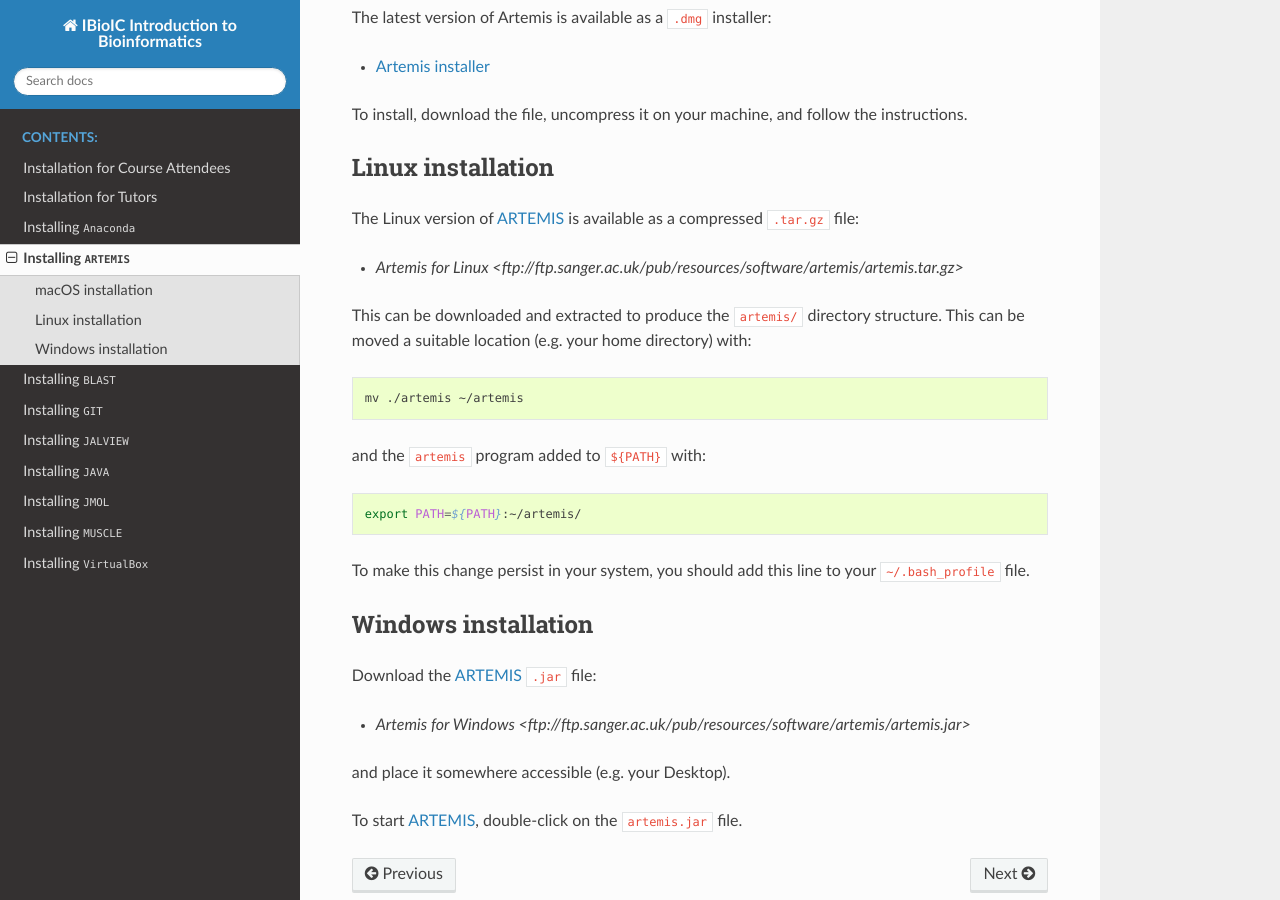
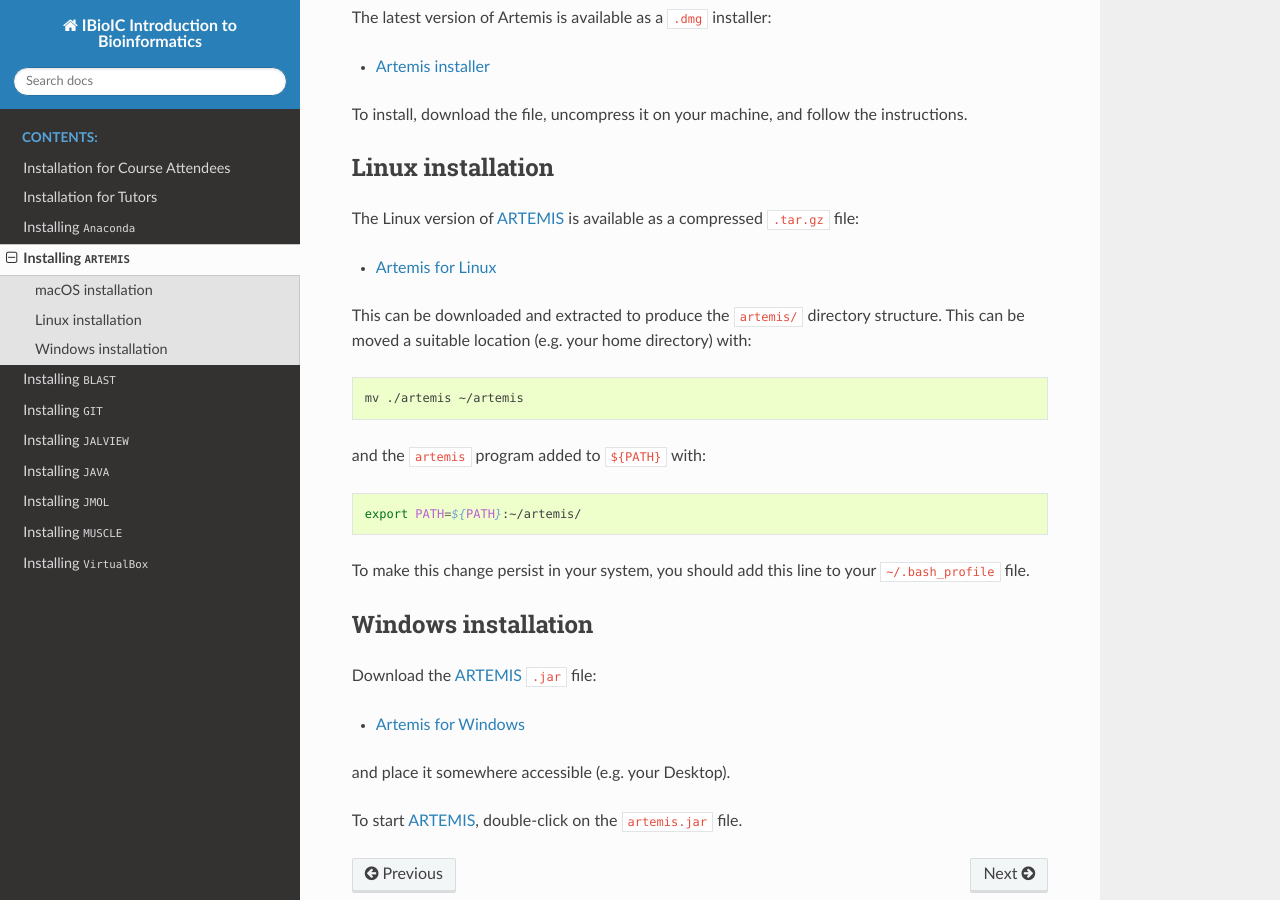
Before and after one commit to widdowquinn/2018-03-06-ibioic, a Sphinx documentation site: the page built from docs/install_artemis.rst, in a window 1280 px wide and 900 px high, scrolled down 389 px. Built offline with Sphinx 7.4.7 and the Read the Docs theme 2.0.0, drawn with Linux system fonts in a browser that asks for light colours.

Commit message:
Tweak URL markup for Artemis links

```diff
--- a/docs/install_artemis.rst
+++ b/docs/install_artemis.rst
@@ -30,7 +30,7 @@
 
 The Linux version of `ARTEMIS`_ is available as a compressed ``.tar.gz`` file:
 
-- `Artemis for Linux <ftp://ftp.sanger.ac.uk/pub/resources/software/artemis/artemis.tar.gz>`
+- `Artemis for Linux <ftp://ftp.sanger.ac.uk/pub/resources/software/artemis/artemis.tar.gz>`_
 
 This can be downloaded and extracted to produce the ``artemis/`` directory structure. This can be
 moved a suitable location (e.g. your home directory) with:
@@ -53,7 +53,7 @@
 
 Download the `ARTEMIS`_ ``.jar`` file:
 
-- `Artemis for Windows <ftp://ftp.sanger.ac.uk/pub/resources/software/artemis/artemis.jar>`
+- `Artemis for Windows <ftp://ftp.sanger.ac.uk/pub/resources/software/artemis/artemis.jar>`_
 
 and place it somewhere accessible (e.g. your Desktop).
 
```
